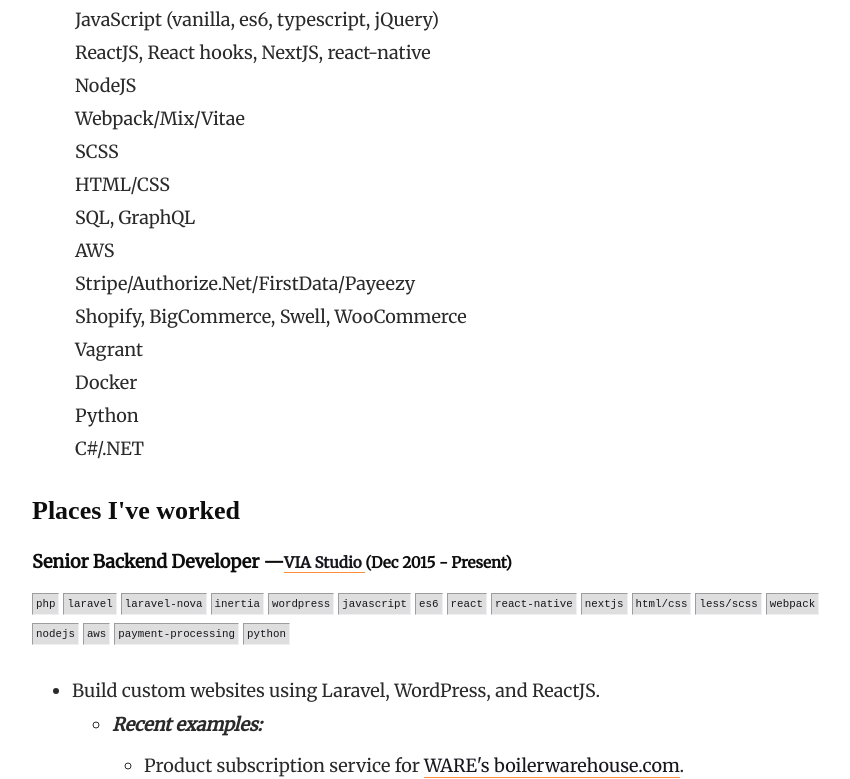
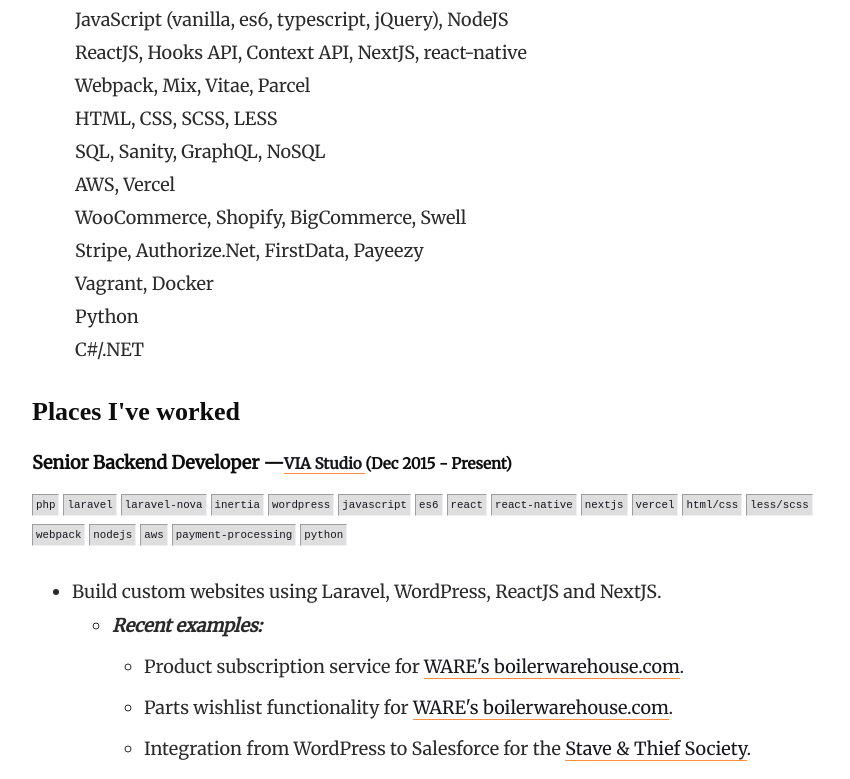
Before and after one commit to markbiek/blog, a Next.js app: page /cv in a window 1280 px wide. Shown: the part 401-1180 px from the top of the page, without its empty margins (192-1042 px from the left). Built offline with nearby package versions, Linux system fonts and the light colour scheme; a web font is replaced by a local one.

Commit message:
CV tweaks

```diff
--- a/pages/cv.tsx
+++ b/pages/cv.tsx
@@ -24,18 +24,15 @@
 
 				<ul className={styles.technologies}>
 					<li>PHP (vanilla, Laravel, Wordpress)</li>
-					<li>JavaScript (vanilla, es6, typescript, jQuery)</li>
-					<li>ReactJS, React hooks, NextJS, react-native</li>
-					<li>NodeJS</li>
-					<li>Webpack/Mix/Vitae</li>
-					<li>SCSS</li>
-					<li>HTML/CSS</li>
-					<li>SQL, GraphQL</li>
-					<li>AWS</li>
-					<li>Stripe/Authorize.Net/FirstData/Payeezy</li>
-					<li>Shopify, BigCommerce, Swell, WooCommerce</li>
-					<li>Vagrant</li>
-					<li>Docker</li>
+					<li>JavaScript (vanilla, es6, typescript, jQuery), NodeJS</li>
+					<li>ReactJS, Hooks API, Context API, NextJS, react-native</li>
+					<li>Webpack, Mix, Vitae, Parcel</li>
+					<li>HTML, CSS, SCSS, LESS</li>
+					<li>SQL, Sanity, GraphQL, NoSQL</li>
+					<li>AWS, Vercel</li>
+					<li>WooCommerce, Shopify, BigCommerce, Swell</li>
+					<li>Stripe, Authorize.Net, FirstData, Payeezy</li>
+					<li>Vagrant, Docker</li>
 					<li>Python</li>
 					<li>C#/.NET</li>
 				</ul>
@@ -63,6 +60,7 @@
 					<span className={styles.tag}>react</span>
 					<span className={styles.tag}>react-native</span>
 					<span className={styles.tag}>nextjs</span>
+					<span className={styles.tag}>vercel</span>
 					<span className={styles.tag}>html/css</span>
 					<span className={styles.tag}>less/scss</span>
 					<span className={styles.tag}>webpack</span>
@@ -73,7 +71,7 @@
 				</p>
 				<ul className={styles.did}>
 					<li>
-						Build custom websites using Laravel, WordPress, and ReactJS.{' '}
+						Build custom websites using Laravel, WordPress, ReactJS and NextJS.{' '}
 						<ul className={styles.subdid}>
 							<li>Recent examples:</li>
 							<li>
@@ -92,7 +90,11 @@
 							</li>
 							<li>
 								Integration from WordPress to Salesforce for the{' '}
-								<a href='staveandthief.com/'>Stave & Thief Society</a>.
+								<a href='https://staveandthief.com/'>Stave & Thief Society</a>.
+							</li>
+							<li>
+								Backend development and Sanity CMS integration for the
+								redesigned <a href='https://via.studio'>via.studio</a>.
 							</li>
 							<li>
 								Developed the Kentucky Performing Arts Center ticketing ReactJS
--- a/styles/globals.css
+++ b/styles/globals.css
@@ -95,6 +95,12 @@
 	}
 }
 
+@media print {
+	.pagebreak {
+		page-break-before: always;
+	}
+}
+
 .small {
 	padding-left: 0.5rem;
 }
```
